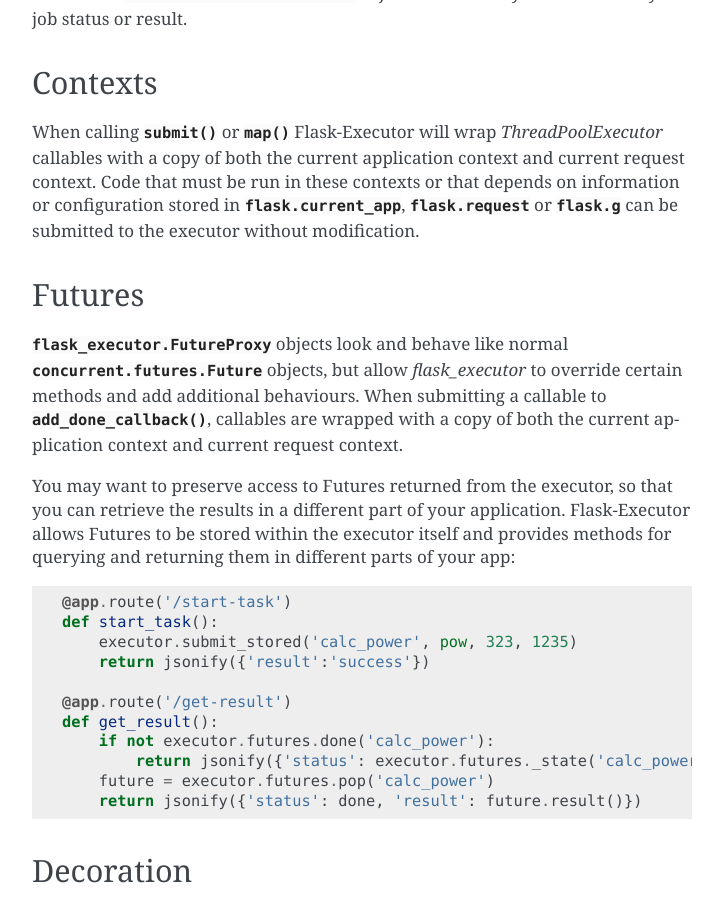
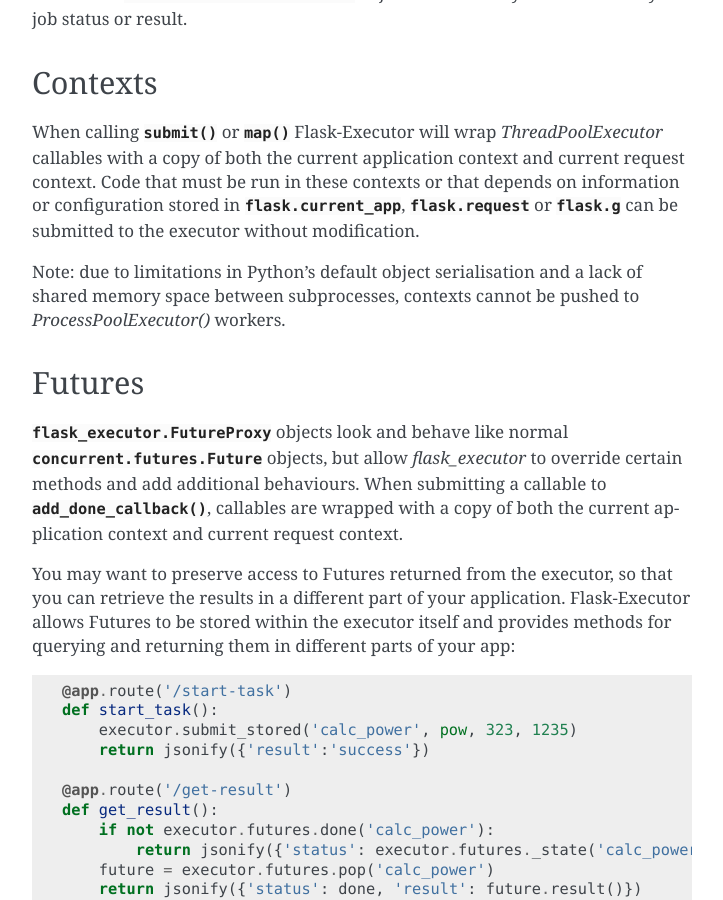
Before and after one commit to dchevell/flask-executor, a Sphinx documentation site: the page built from docs/index.rst, in a window 1280 px wide and 900 px high, scrolled down 1694 px. Shown: the whole window, without its empty margins (388-1111 px from the left). Built offline with Sphinx 7.4.7, drawn with Linux system fonts in a browser that asks for light colours.

Commit message:
Note contexts are unsupported for ProcessPoolExecutor workers

```diff
--- a/docs/index.rst
+++ b/docs/index.rst
@@ -93,6 +93,8 @@ context and current request context. Code that must be run in these contexts or
 information or configuration stored in :data:`flask.current_app`, :data:`flask.request` or
 :data:`flask.g` can be submitted to the executor without modification.
 
+Note: due to limitations in Python's default object serialisation and a lack of shared memory space between subprocesses, contexts cannot be pushed to `ProcessPoolExecutor()` workers.
+
 
 Futures
 -------
```
Also changed, not shown: README.md (+2 -0 lines).
